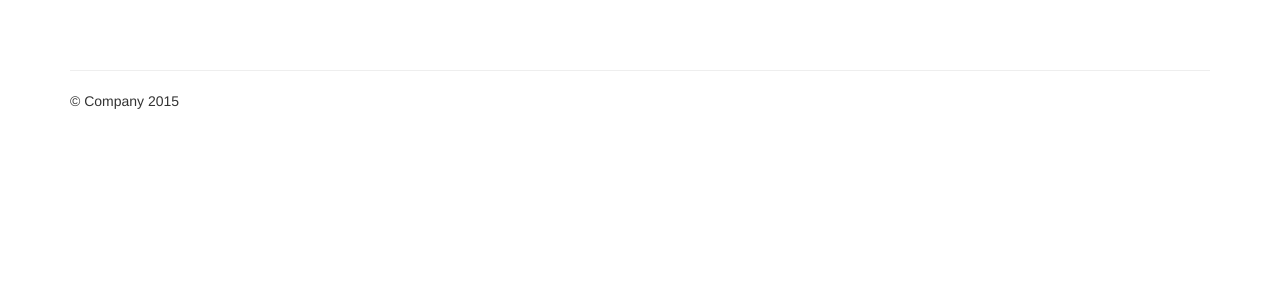
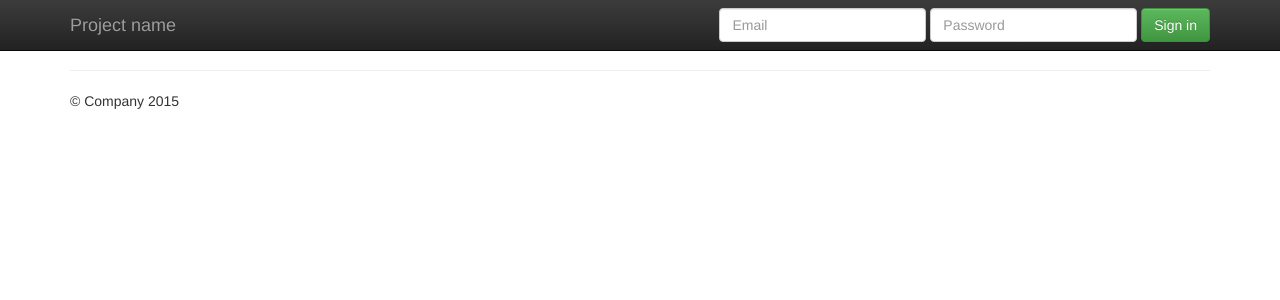
Before and after one commit to stueken/django-marcador, a Django app: template marcadorsite/templates/base.html in a window 1280 px wide. Shown: the top 300 px of the page. Run offline with Django 3.2, Linux system fonts and the light colour scheme; the template is opened without the code that fills it, so the values that code supplies are empty; some libraries are stand-ins or nearby versions.

Commit message:
fix: Replace content with bootstrap template content

```diff
--- a/marcadorsite/templates/base.html
+++ b/marcadorsite/templates/base.html
@@ -1,6 +1,9 @@
 {% load staticfiles %}
 <!doctype html>
-<html class="no-js" lang="">
+<!--[if lt IE 7]>      <html class="no-js lt-ie9 lt-ie8 lt-ie7" lang=""> <![endif]-->
+<!--[if IE 7]>         <html class="no-js lt-ie9 lt-ie8" lang=""> <![endif]-->
+<!--[if IE 8]>         <html class="no-js lt-ie9" lang=""> <![endif]-->
+<!--[if gt IE 8]><!--> <html class="no-js" lang=""> <!--<![endif]-->
     <head>
         <meta charset="utf-8">
         <meta http-equiv="X-UA-Compatible" content="IE=edge,chrome=1">
@@ -25,6 +28,30 @@
         <!--[if lt IE 8]>
             <p class="browserupgrade">You are using an <strong>outdated</strong> browser. Please <a href="http://browsehappy.com/">upgrade your browser</a> to improve your experience.</p>
         <![endif]-->
+    <nav class="navbar navbar-inverse navbar-fixed-top" role="navigation">
+      <div class="container">
+        <div class="navbar-header">
+          <button type="button" class="navbar-toggle collapsed" data-toggle="collapse" data-target="#navbar" aria-expanded="false" aria-controls="navbar">
+            <span class="sr-only">Toggle navigation</span>
+            <span class="icon-bar"></span>
+            <span class="icon-bar"></span>
+            <span class="icon-bar"></span>
+          </button>
+          <a class="navbar-brand" href="#">Project name</a>
+        </div>
+        <div id="navbar" class="navbar-collapse collapse">
+          <form class="navbar-form navbar-right" role="form">
+            <div class="form-group">
+              <input type="text" placeholder="Email" class="form-control">
+            </div>
+            <div class="form-group">
+              <input type="password" placeholder="Password" class="form-control">
+            </div>
+            <button type="submit" class="btn btn-success">Sign in</button>
+          </form>
+        </div><!--/.navbar-collapse -->
+      </div>
+    </nav>
 
     <div class="container">
       <div>
@@ -39,9 +66,7 @@
       <footer>
         <p>&copy; Company 2015</p>
       </footer>
-        </div> <!-- /container -->
-
-        <script src="//ajax.googleapis.com/ajax/libs/jquery/1.11.2/jquery.min.js"></script>
+    </div> <!-- /container -->        <script src="//ajax.googleapis.com/ajax/libs/jquery/1.11.2/jquery.min.js"></script>
         <script>window.jQuery || document.write('<script src="{% static "js/vendor/jquery-1.11.2.min.js" %}"><\/script>')</script>
 
         <script src="{% static "js/vendor/bootstrap.min.js" %}"></script>
```
Lines whose indentation alone changed are shown as unchanged.
